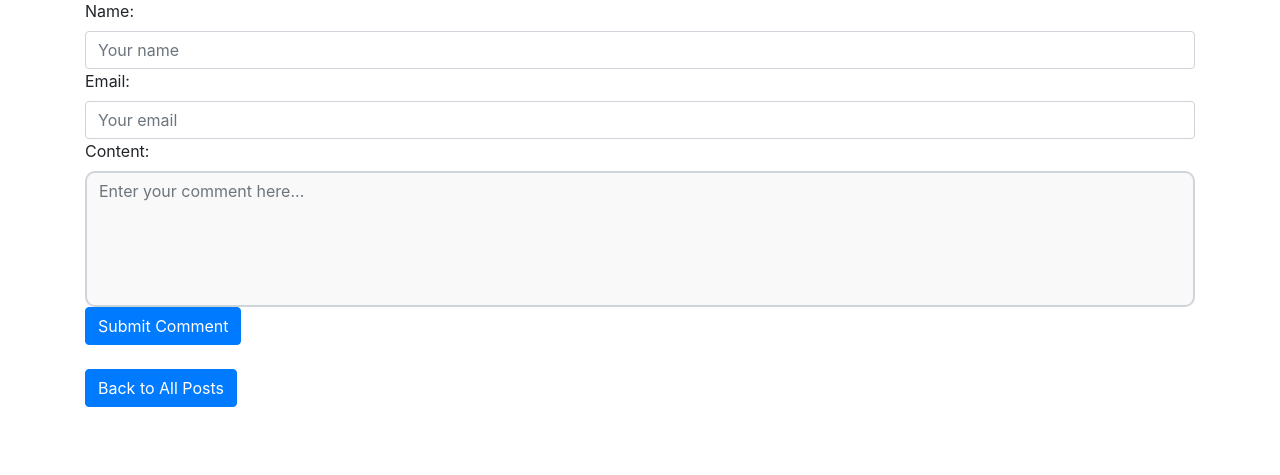
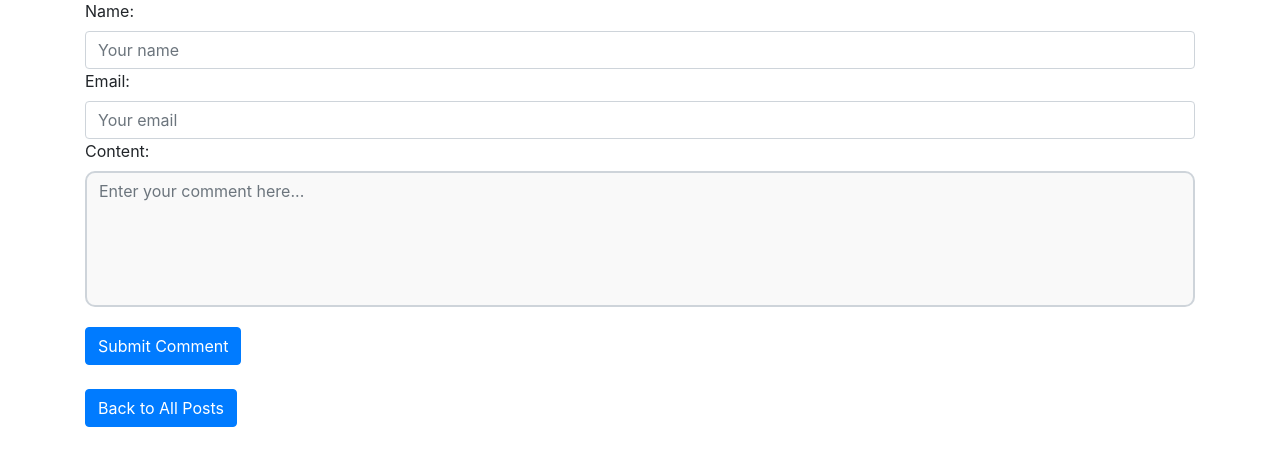
Before and after one commit to allan-nganga/my_blog, a Django app: page /post/4/ in a window 1280 px wide. Shown: the part 352-827 px from the top of the page. Before the commit the page ends 759 px from the top, so only its background shows below. Run offline with Django 5.2, Linux system fonts and the light colour scheme; a user stored in the database is signed in; data comes from the database, SQL or seed files in the repository; some libraries are stand-ins or nearby versions.

Commit message:
Made changes to comment text field

```diff
--- a/blog_app/static/blog/details.css
+++ b/blog_app/static/blog/details.css
@@ -5,6 +5,7 @@ textarea.form-control {
     background-color: #f9f9f9; /* Slightly off-white background */
     transition: border-color 0.3s ease, box-shadow 0.3s ease;
     font-size: 1rem;           /* Larger text for better readability */
+    margin-bottom: 20px;
 }
 
 /* Highlight the textarea when focused */
@@ -12,4 +13,5 @@ textarea.form-control:focus {
     border-color: #007bff;  /* Blue border on focus */
     box-shadow: 0 0 5px rgba(0, 123, 255, 0.5); /* Add a subtle glow */
     background-color: #fff; /* White background when focused */
+    margin-bottom: 20px;
 }
```
